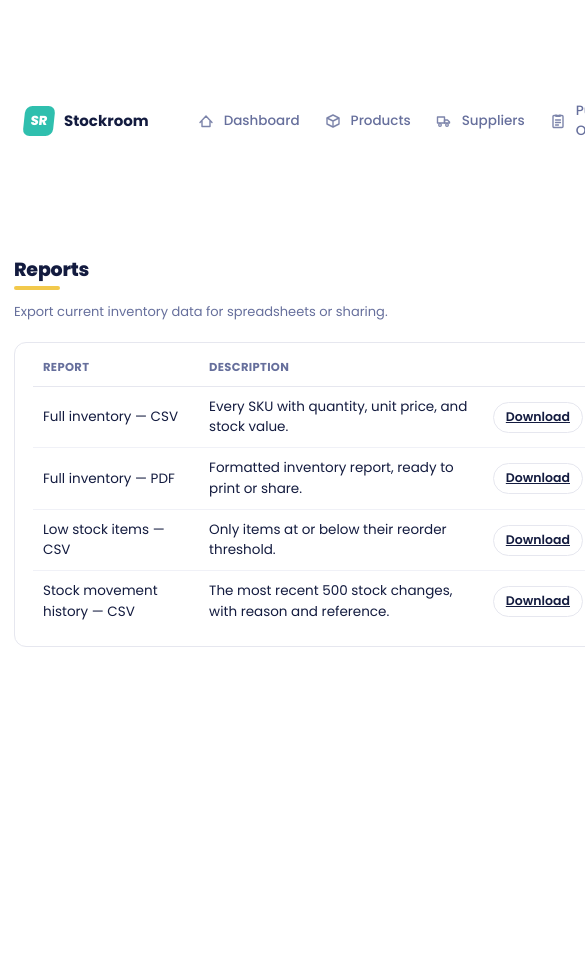
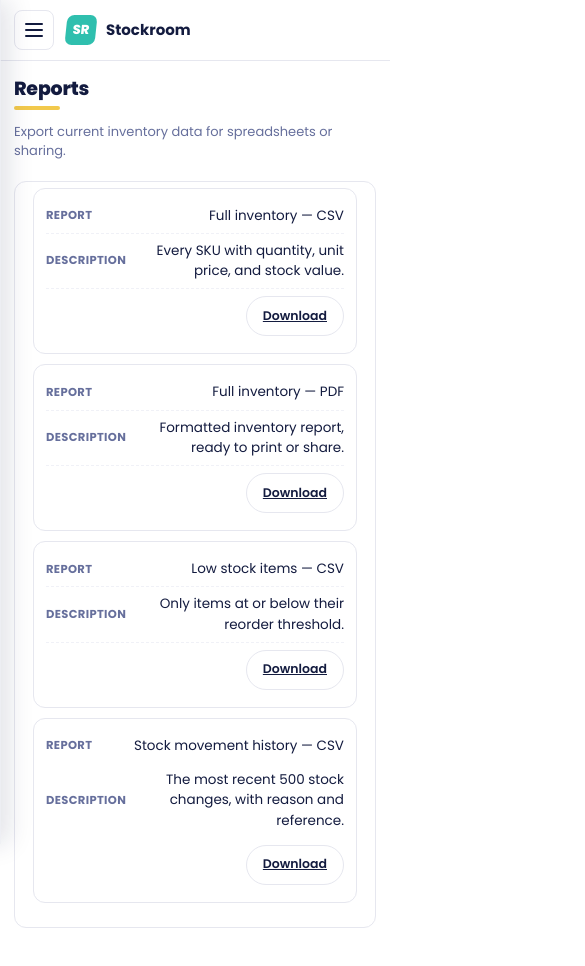
Before and after one commit to kitsadakovitvanit-art/Inventory, a React (Vite) app in the folder frontend/: page /reports in a window 390 px wide. Shown: the top 966 px of the page, 585 px wide, since content can reach past the window. Before the commit the page ends 844 px from the top, so only its background shows below. Built offline with nearby package versions, Linux system fonts and the light colour scheme; no server answers.

Commit message:
responsive

```diff
--- a/frontend/index.html
+++ b/frontend/index.html
@@ -2,7 +2,7 @@
 <html lang="en">
   <head>
     <meta charset="UTF-8" />
-    <meta name="viewport" content="width=device-width, initial-scale=1.0" />
+    <meta name="viewport" content="width=device-width, initial-scale=1.0, viewport-fit=cover" />
     <title>Stockroom — Inventory Management</title>
     <link rel="preconnect" href="https://fonts.googleapis.com" />
     <link rel="preconnect" href="https://fonts.gstatic.com" crossorigin />
--- a/frontend/src/components/Navbar.jsx
+++ b/frontend/src/components/Navbar.jsx
@@ -1,4 +1,5 @@
-import { NavLink } from "react-router-dom";
+import { useEffect, useState } from "react";
+import { NavLink, useLocation } from "react-router-dom";
 
 const icon = {
   dashboard: (
@@ -43,8 +44,44 @@ const links = [
 ];
 
 export default function Navbar() {
+  const [open, setOpen] = useState(false);
+  const location = useLocation();
+
+  // Close the drawer any time the route changes (e.g. after tapping a link).
+  useEffect(() => {
+    setOpen(false);
+  }, [location.pathname]);
+
+  // Prevent background scroll while the mobile drawer is open.
+  useEffect(() => {
+    document.body.style.overflow = open ? "hidden" : "";
+    return () => {
+      document.body.style.overflow = "";
+    };
+  }, [open]);
+
   return (
-    <aside className="sidebar">
+    <>
+      <header className="topbar">
+        <button
+          className="hamburger"
+          aria-label={open ? "Close menu" : "Open menu"}
+          aria-expanded={open}
+          onClick={() => setOpen((o) => !o)}
+        >
+          <span />
+          <span />
+          <span />
+        </button>
+        <div className="sidebar-brand">
+          <div className="sidebar-brand-mark">SR</div>
+          <div className="sidebar-brand-name">Stockroom</div>
+        </div>
+      </header>
+
+      {open && <div className="sidebar-backdrop" onClick={() => setOpen(false)} />}
+
+      <aside className={`sidebar${open ? " open" : ""}`}>
         <div className="sidebar-brand">
           <div className="sidebar-brand-mark">SR</div>
           <div>
@@ -59,6 +96,7 @@ export default function Navbar() {
               to={link.to}
               end={link.end}
               className={({ isActive }) => `sidebar-link${isActive ? " active" : ""}`}
+              onClick={() => setOpen(false)}
             >
               {icon[link.key]}
               {link.label}
@@ -66,5 +104,6 @@ export default function Navbar() {
           ))}
         </nav>
       </aside>
+    </>
   );
 }
--- a/frontend/src/index.css
+++ b/frontend/src/index.css
@@ -142,7 +142,7 @@ code,
   display: flex;
   align-items: center;
   gap: 10px;
-  padding: 9px 10px;
+  padding: 11px 10px;
   border-radius: var(--radius);
   color: var(--ink-soft);
   text-decoration: none;
@@ -150,6 +150,54 @@ code,
   font-weight: 500;
   transition: background 0.12s ease, color 0.12s ease;
   border-left: 3px solid transparent;
+  min-height: 44px;
+}
+
+/* ---------- Mobile top bar + hamburger ---------- */
+
+.topbar {
+  display: none;
+  align-items: center;
+  gap: 12px;
+  padding: 10px 14px;
+  padding-top: max(10px, env(safe-area-inset-top));
+  border-bottom: 1px solid var(--line);
+  background: var(--surface);
+  position: sticky;
+  top: 0;
+  z-index: 40;
+}
+
+.topbar .sidebar-brand {
+  padding: 0;
+}
+
+.hamburger {
+  display: flex;
+  flex-direction: column;
+  justify-content: center;
+  align-items: center;
+  gap: 4px;
+  width: 40px;
+  height: 40px;
+  flex-shrink: 0;
+  background: none;
+  border: 1.5px solid var(--line);
+  border-radius: 8px;
+  cursor: pointer;
+  padding: 0;
+}
+
+.hamburger span {
+  display: block;
+  width: 18px;
+  height: 2px;
+  background: var(--ink);
+  border-radius: 2px;
+}
+
+.sidebar-backdrop {
+  display: none;
 }
 
 .sidebar-link svg {
@@ -592,6 +640,8 @@ tbody tr:hover {
 
 .scanner-wrap video {
   width: 100%;
+  max-height: 55vh;
+  object-fit: cover;
   display: block;
 }
 
@@ -662,33 +712,97 @@ tbody tr:hover {
   color: var(--yellow);
 }
 
+/* ---------- Tablet (≤ 1024px): slightly tighter layout, sidebar stays ---------- */
+
+@media (max-width: 1024px) {
+  .app-shell {
+    grid-template-columns: 190px 1fr;
+  }
+  .main {
+    padding: 24px 22px 48px;
+    max-width: none;
+  }
+  .stat-grid {
+    grid-template-columns: repeat(auto-fit, minmax(160px, 1fr));
+  }
+}
+
+/* ---------- Mobile / small tablet (≤ 860px): drawer nav takes over ---------- */
+
 @media (max-width: 860px) {
+  .topbar {
+    display: flex;
+  }
+
   .app-shell {
     grid-template-columns: 1fr;
   }
+
   .sidebar {
-    flex-direction: row;
-    align-items: center;
-    padding: 12px 16px;
-    overflow-x: auto;
+    position: fixed;
+    inset: 0 25% 0 0;
+    max-width: 300px;
+    z-index: 50;
+    transform: translateX(-100%);
+    transition: transform 0.2s ease;
+    padding: 18px 14px;
+    padding-top: max(18px, env(safe-area-inset-top));
+    box-shadow: 8px 0 24px rgba(19, 27, 63, 0.12);
+    overflow-y: auto;
   }
+
+  .sidebar.open {
+    transform: translateX(0);
+  }
+
+  .sidebar .sidebar-brand {
+    padding: 0 8px;
+  }
+
   .sidebar-nav {
-    flex-direction: row;
+    flex-direction: column;
   }
-  .sidebar-brand-sub {
-    display: none;
+
+  .sidebar-backdrop {
+    display: block;
+    position: fixed;
+    inset: 0;
+    background: rgba(19, 27, 63, 0.4);
+    z-index: 45;
   }
+
   .main {
-    padding: 20px;
+    padding: 18px 16px 48px;
   }
+
   .field-row {
     grid-template-columns: 1fr;
   }
+
+  /* Buttons and inputs get roomier tap targets on touch devices */
+  .btn {
+    min-height: 40px;
+    padding: 9px 16px;
+  }
+
+  input,
+  select,
+  textarea {
+    font-size: 16px; /* prevents iOS Safari auto-zoom on focus */
+    min-height: 42px;
+    padding: 9px 11px;
+  }
+
+  textarea {
+    min-height: 72px;
+  }
 }
+
+/* ---------- Phone (≤ 600px) ---------- */
 
 @media (max-width: 600px) {
   .main {
-    padding: 14px;
+    padding: 14px 14px 40px;
   }
   .page-header {
     align-items: flex-start;
@@ -697,11 +811,14 @@ tbody tr:hover {
     font-size: 19px;
   }
   .stat-grid {
-    grid-template-columns: repeat(auto-fit, minmax(140px, 1fr));
+    grid-template-columns: repeat(2, 1fr);
     gap: 10px;
   }
+  .stat-card {
+    padding: 14px 14px;
+  }
   .stat-value {
-    font-size: 22px;
+    font-size: 21px;
   }
   .toolbar {
     flex-direction: column;
@@ -725,6 +842,7 @@ tbody tr:hover {
     max-width: 100%;
     max-height: 92vh;
     border-radius: 16px 16px 0 0;
+    padding-bottom: env(safe-area-inset-bottom);
   }
   .line-item-row {
     grid-template-columns: 1fr;
@@ -737,7 +855,112 @@ tbody tr:hover {
   .toast {
     left: 12px;
     right: 12px;
-    bottom: 12px;
+    bottom: max(12px, env(safe-area-inset-bottom));
     max-width: none;
   }
+
+  /* ---- Responsive tables: collapse into stacked cards instead of ---- */
+  /* ---- forcing a horizontal scroll on narrow screens.               ---- */
+  .panel-body {
+    overflow-x: visible;
+  }
+
+  table.responsive-table {
+    min-width: 0;
+    width: 100%;
+    border: none;
+  }
+
+  table.responsive-table thead {
+    position: absolute;
+    width: 1px;
+    height: 1px;
+    overflow: hidden;
+    clip: rect(0 0 0 0);
+    white-space: nowrap;
+  }
+
+  table.responsive-table,
+  table.responsive-table tbody,
+  table.responsive-table tr,
+  table.responsive-table td {
+    display: block;
+    width: 100%;
+  }
+
+  table.responsive-table tr {
+    border: 1.5px solid var(--line);
+    border-radius: 12px;
+    padding: 10px 12px;
+    margin-bottom: 10px;
+  }
+
+  table.responsive-table tr.row-low-stock {
+    border-color: var(--yellow);
+  }
+
+  table.responsive-table td {
+    display: flex;
+    justify-content: space-between;
+    align-items: center;
+    gap: 12px;
+    text-align: right;
+    padding: 7px 0;
+    border-bottom: 1px dashed var(--line-soft);
+  }
+
+  table.responsive-table td:last-child {
+    border-bottom: none;
+  }
+
+  table.responsive-table td::before {
+    content: attr(data-label);
+    font-size: 11.5px;
+    font-weight: 700;
+    text-transform: uppercase;
+    letter-spacing: 0.03em;
+    color: var(--ink-soft);
+    text-align: left;
+    flex-shrink: 0;
+  }
+
+  table.responsive-table td:empty::before {
+    content: "";
+  }
+
+  /* Cells with no meaningful label (empty header, e.g. actions column) */
+  table.responsive-table td[data-label=""] {
+    justify-content: flex-end;
+  }
+
+  table.responsive-table td[data-label=""]::before {
+    display: none;
+  }
+
+  table.responsive-table .cell-actions {
+    justify-content: flex-end;
+    width: 100%;
+  }
+
+  /* Nested tables (e.g. expanded PO line items) keep a lighter card style */
+  table.responsive-table table.responsive-table tr {
+    border-color: var(--line-soft);
+    padding: 8px 10px;
+    margin-bottom: 6px;
+  }
+
+  /* A cell that wraps block content (like a nested table) instead of a
+     single label/value pair should stack normally, not flex as a row. */
+  table.responsive-table td.cell-expand {
+    display: block;
+    text-align: left;
+  }
+
+  table.responsive-table td.cell-expand::before {
+    content: none;
+  }
+
+  table.responsive-table td.cell-expand table.responsive-table {
+    margin-top: 4px;
+  }
 }
--- a/frontend/src/pages/Dashboard.jsx
+++ b/frontend/src/pages/Dashboard.jsx
@@ -96,7 +96,7 @@ export default function Dashboard() {
           {lowStock.length === 0 ? (
             <p className="empty-state">Everything is above threshold.</p>
           ) : (
-            <table>
+            <table className="responsive-table">
               <thead>
                 <tr>
                   <th>SKU</th>
@@ -109,11 +109,11 @@ export default function Dashboard() {
               <tbody>
                 {lowStock.map((p) => (
                   <tr key={p.id} className="row-low-stock">
-                    <td className="cell-mono">{p.sku}</td>
-                    <td>{p.name}</td>
-                    <td className="cell-mono">{p.quantity}</td>
-                    <td className="cell-mono">{p.low_stock_threshold}</td>
-                    <td>{p.supplier_name || "—"}</td>
+                    <td className="cell-mono" data-label="SKU">{p.sku}</td>
+                    <td data-label="Product">{p.name}</td>
+                    <td className="cell-mono" data-label="Quantity">{p.quantity}</td>
+                    <td className="cell-mono" data-label="Threshold">{p.low_stock_threshold}</td>
+                    <td data-label="Supplier">{p.supplier_name || "—"}</td>
                   </tr>
                 ))}
               </tbody>
--- a/frontend/src/pages/Reports.jsx
+++ b/frontend/src/pages/Reports.jsx
@@ -33,7 +33,7 @@ export default function Reports() {
 
       <div className="panel">
         <div className="panel-body">
-          <table>
+          <table className="responsive-table">
             <thead>
               <tr>
                 <th>Report</th>
@@ -44,9 +44,9 @@ export default function Reports() {
             <tbody>
               {REPORTS.map((r) => (
                 <tr key={r.href}>
-                  <td>{r.title}</td>
-                  <td>{r.description}</td>
-                  <td>
+                  <td data-label="Report">{r.title}</td>
+                  <td data-label="Description">{r.description}</td>
+                  <td data-label="">
                     <div className="cell-actions">
                       <a className="btn btn-sm" href={r.href} download>
                         Download
```
Also changed, not shown: frontend/src/pages/Products.jsx (+8 -8 lines), frontend/src/pages/PurchaseOrders.jsx (+14 -14 lines), frontend/src/pages/Suppliers.jsx (+7 -7 lines), 1 other file (tests, documents, lock files or other folders). Lines whose indentation alone changed are shown as unchanged.
